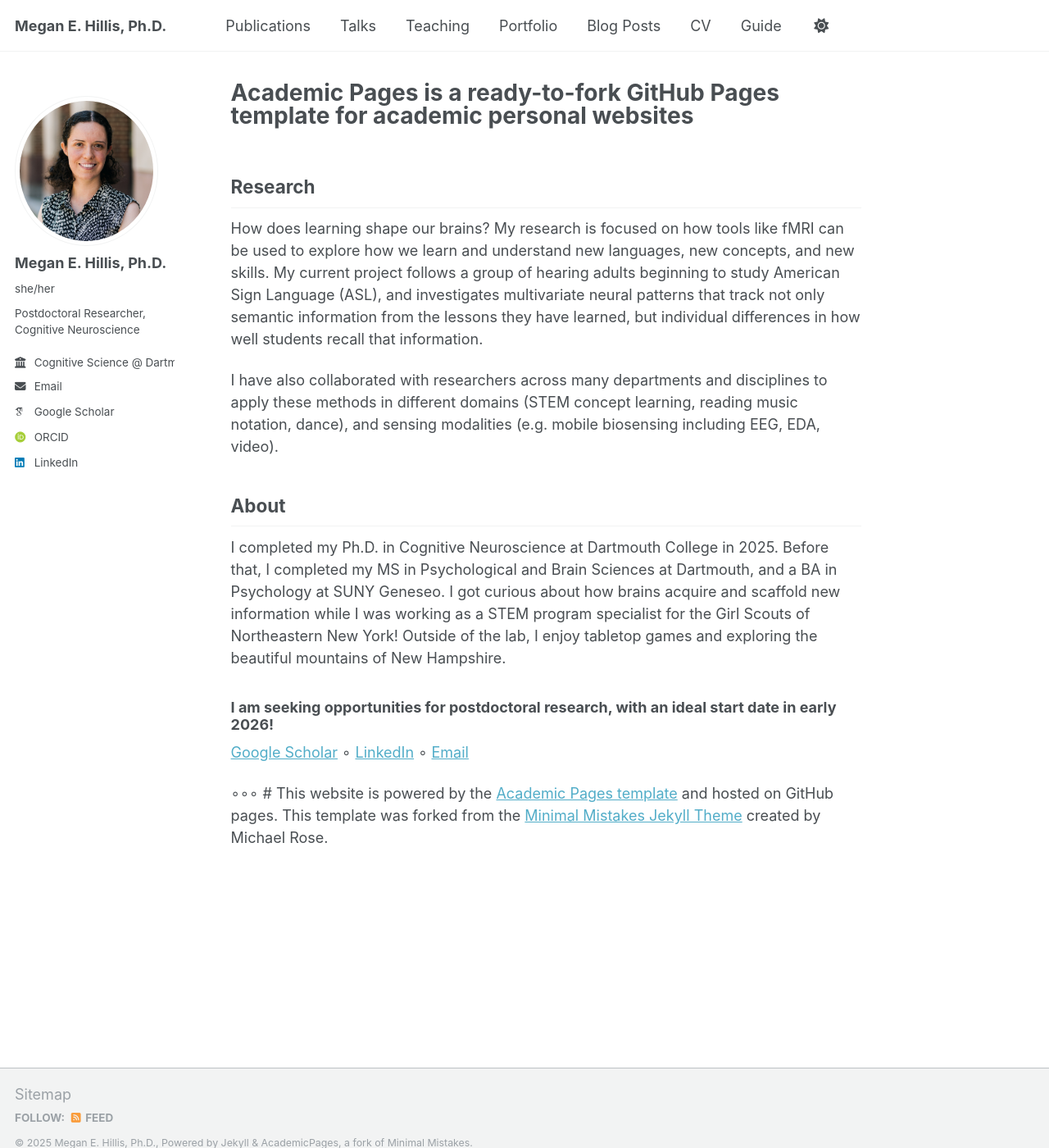
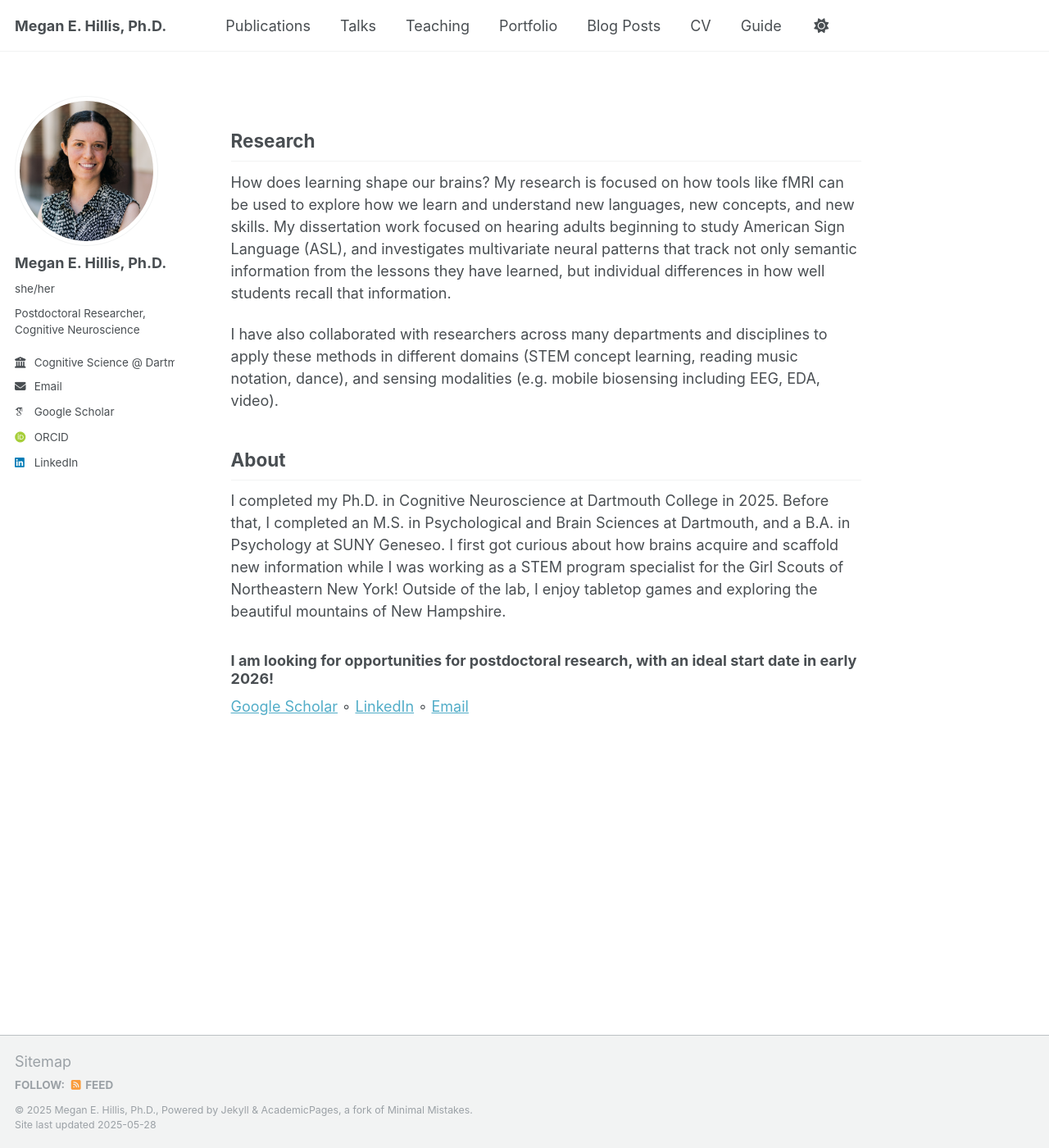
Before and after one commit to megan-hillis/megan-hillis.github.io, a Jekyll site: the page built from _pages/about.md, in a window 1280 px wide and 1400 px high. Shown: the whole window at 82% size. Built offline with Jekyll 4.4.1, drawn with Linux system fonts in a browser that asks for light colours; some web fonts are replaced.

Commit message:
Update about.md

```diff
--- a/_pages/about.md
+++ b/_pages/about.md
@@ -1,27 +1,19 @@
 ---
 permalink: /
-title: "Academic Pages is a ready-to-fork GitHub Pages template for academic personal websites"
-author_profile: true
+title: ""
 redirect_from:
   - /about/
   - /about.html
 ---
-
 ## Research
-How does learning shape our brains? My research is focused on how tools like fMRI can be used to explore how we learn and understand new languages, new concepts, and new skills. My current project follows a group of hearing adults beginning to study American Sign Language (ASL), and investigates multivariate neural patterns that track not only semantic information from the lessons they have learned, but individual differences in how well students recall that information.
+How does learning shape our brains? My research is focused on how tools like fMRI can be used to explore how we learn and understand new languages, new concepts, and new skills. My dissertation work focused on hearing adults beginning to study American Sign Language (ASL), and investigates multivariate neural patterns that track not only semantic information from the lessons they have learned, but individual differences in how well students recall that information.
 
 I have also collaborated with researchers across many departments and disciplines to apply these methods in different domains (STEM concept learning, reading music notation, dance), and sensing modalities (e.g. mobile biosensing including EEG, EDA, video).
 
 ## About
-I completed my Ph.D. in Cognitive Neuroscience at Dartmouth College in 2025. Before that, I completed my MS in Psychological and Brain Sciences at Dartmouth, and a BA in Psychology at SUNY Geneseo.
-I got curious about how brains acquire and scaffold new information while I was working as a STEM program specialist for the Girl Scouts of Northeastern New York!
+I completed my Ph.D. in Cognitive Neuroscience at Dartmouth College in 2025. Before that, I completed an M.S. in Psychological and Brain Sciences at Dartmouth, and a B.A. in Psychology at SUNY Geneseo.
+I first got curious about how brains acquire and scaffold new information while I was working as a STEM program specialist for the Girl Scouts of Northeastern New York!
 Outside of the lab, I enjoy tabletop games and exploring the beautiful mountains of New Hampshire.
 
-### I am seeking opportunities for postdoctoral research, with an ideal start date in early 2026!
+### I am looking for opportunities for postdoctoral research, with an ideal start date in early 2026!
 [Google Scholar](https://scholar.google.com/citations?user=QCNApjcAAAAJ&hl=en) ∘ [LinkedIn](https://www.linkedin.com/in/megan-hillis-56bb56128/) ∘ [Email](mailto:meg.hillis12@gmail.com)
-
-
-
-∘∘∘
-#
-This website is powered by the [Academic Pages template](https://github.com/academicpages/academicpages.github.io) and hosted on GitHub pages. This template was forked from the [Minimal Mistakes Jekyll Theme](https://mmistakes.github.io/minimal-mistakes/) created by Michael Rose.
```
